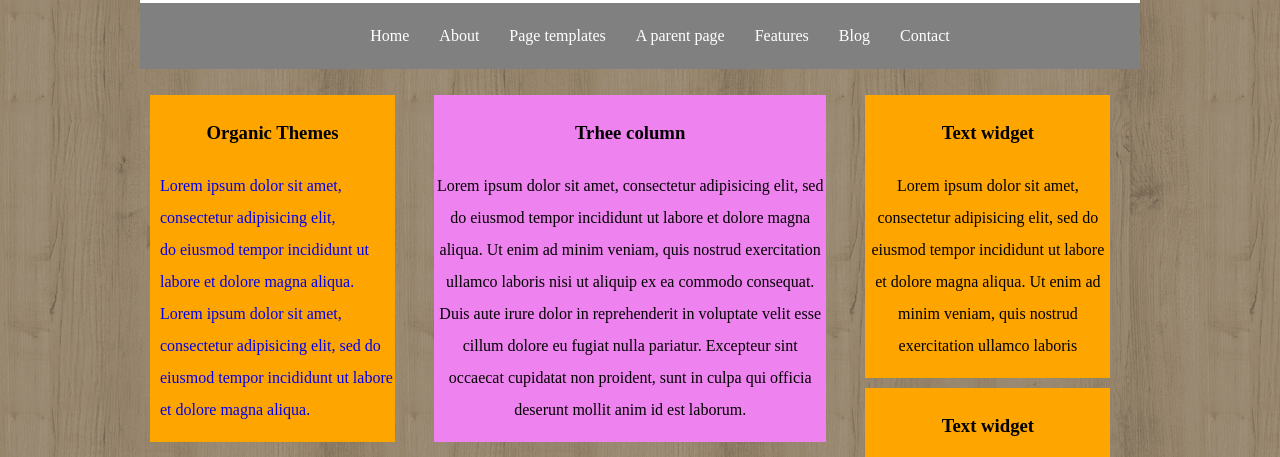
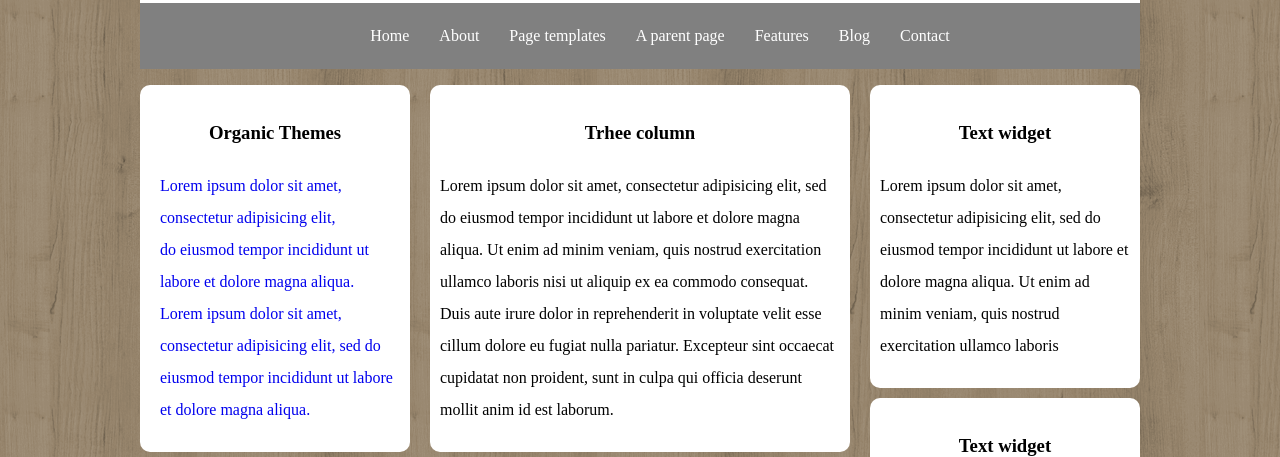
Before and after one commit to RLuis-Silva/htmlcss-wp, a plain HTML site: page index.html in a window 1280 px wide. Shown: the part 343-800 px from the top of the page. Drawn offline with Linux system fonts and the light colour scheme.

Commit message:
add border radius, problema padding

```diff
--- a/style.css
+++ b/style.css
@@ -58,26 +58,27 @@ main::after{
 }
 
 main{
-  text-align: center;
-  padding: 10px;
+  /* text-align: center; */
+  padding: 0px;
   line-height: 2;
 }
 
 main .aside{
-  background-color: orange;
+  background-color: white;
   width: 25%;
   float: left;
-
-  /* text-align: center;
-  padding: 5px; */
+  border-radius: 10px;
+  padding: 10px;
 }
 
 main .main_principale{
-  background-color: violet;
+  background-color: white;
   width: 40%;
   float: left;
-  margin-left: 4%;
-  margin-right: 4%;
+  margin-left: 2%;
+  margin-right: 2%;
+  border-radius: 10px;
+  padding: 10px;
 }
 
 main .aside_dx_inBasso{
@@ -86,16 +87,18 @@ main .aside_dx_inBasso{
 
 .aside_sx ul li{
   list-style: none;
-
 }
 
 .aside_sx ul{
   padding-left: 10px;
   text-align: left;
   color: green;
-
 }
 
 .aside_sx ul li a{
   text-decoration: none;
 }
+
+main h3{
+  text-align: center;
+}
```
